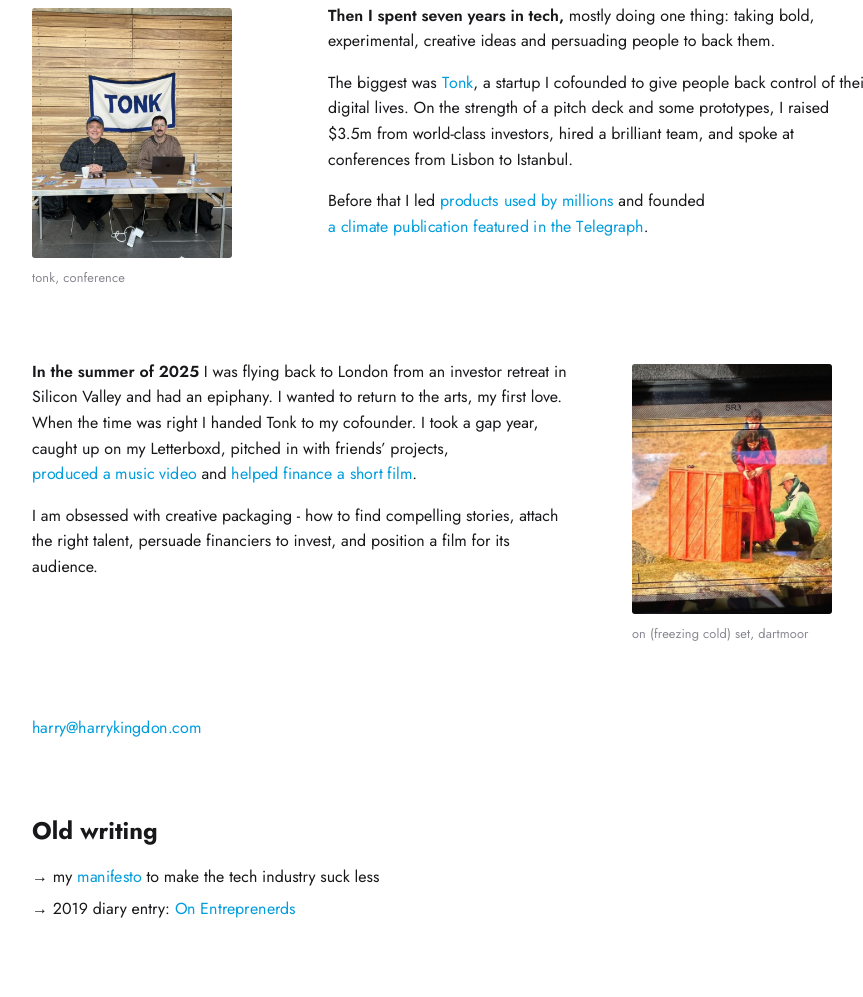
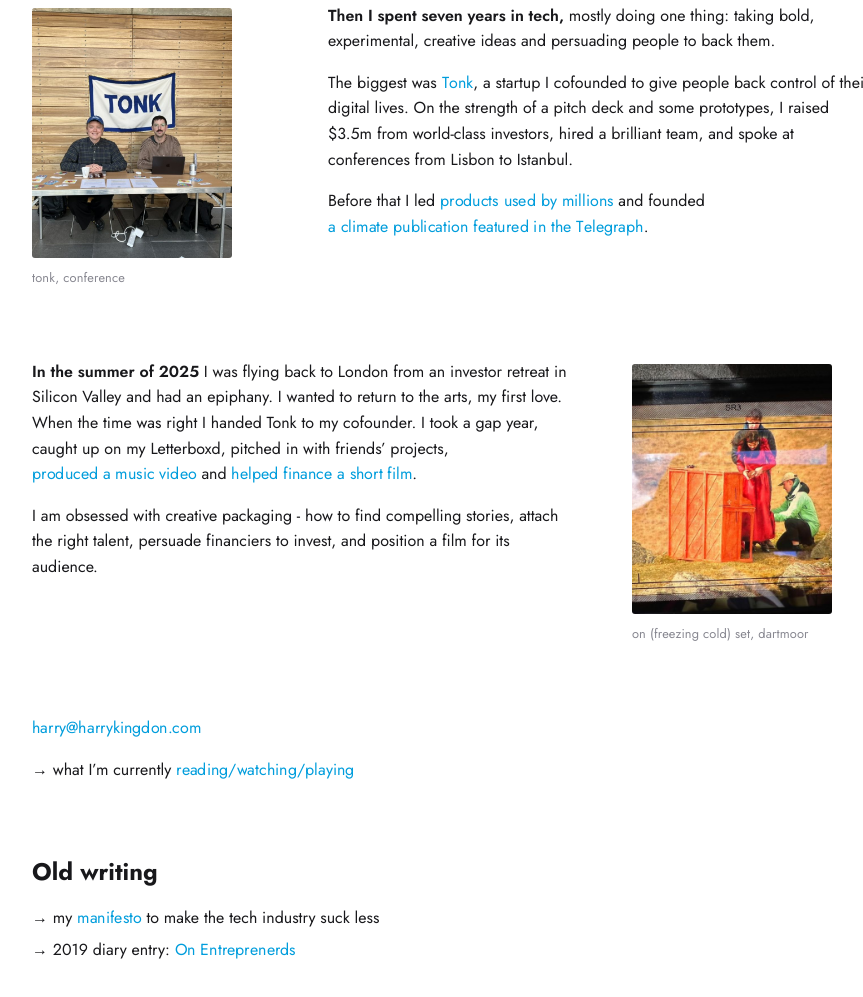
Before and after one commit to baz-lightyear/personal-website, a plain HTML site: page index.html in a window 1280 px wide. Shown: the part 534-1531 px from the top of the page, without its empty margins (0-863 px from the left). Drawn offline with Linux system fonts and the light colour scheme.

Commit message:
Link to obsessions from homepage
Co-Authored-By: Claude Opus 5.5 <noreply@anthropic.com>
Claude-Session: https://claude.ai/code/session_01NwCNG86CmerYt3ft6GCc5v

```diff
--- a/index.html
+++ b/index.html
@@ -91,6 +91,7 @@
         <section>
             <div>
                 <p><a href="mailto:harry@harrykingdon.com" class="wiggle">harry@harrykingdon.com</a></p>
+                <p>→ what I’m currently <a href="obsessions.html" class="wiggle">reading/watching/playing</a></p>
             </div>
         </section>
         <section class="old">
```
